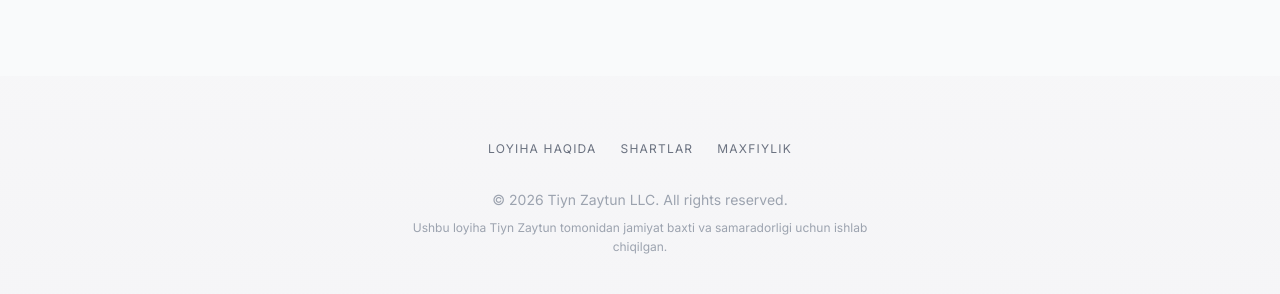
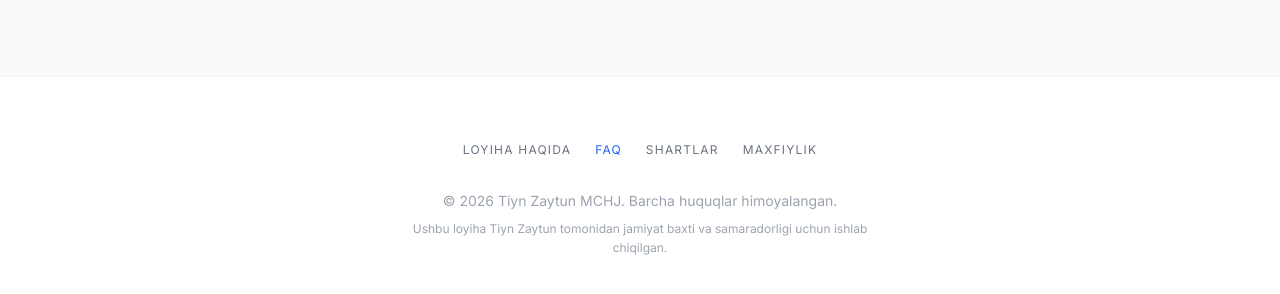
Before and after one commit to BRR-zaytun77/navbat-ol, a plain HTML site: page index.html in a window 1280 px wide. Shown: the part 1351-1645 px from the top of the page. Drawn offline with nearby package versions, Linux system fonts and the light colour scheme.

Commit message:
Update index.html
footer optmizations

```diff
--- a/index.html
+++ b/index.html
@@ -190,19 +190,17 @@
         </div>
     </section>
 
-    <footer class="py-16 text-center text-gray-400">
+    <footer class="py-16 text-center text-gray-400 border-t border-gray-100 bg-white">
         <div class="max-w-7xl mx-auto px-6">
             <div class="mb-8 flex justify-center space-x-6 text-[12px] font-medium uppercase tracking-widest text-gray-500">
-                <!-- <a href="about.html" class="hover:text-black transition" x-text="t[lang].menuAbout"></a>
-                <a href="terms.html" class="hover:text-black transition" x-text="t[lang].menuTerms"></a>
-                <a href="privacy.html" class="hover:text-black transition" x-text="t[lang].menuPrivacy"></a> -->
 
-                <a href="#" class="hover:text-black transition" x-text="t[lang].menuAbout"></a>
-                <a href="#" class="hover:text-black transition" x-text="t[lang].menuTerms"></a>
-                <a href="#" class="hover:text-black transition" x-text="t[lang].menuPrivacy"></a>
+                <a href="about.html" x-text="t[lang].menuAbout"></a>
+                <a href="faq.html" class="text-blue-600">FAQ</a>
+                <a href="terms.html" x-text="t[lang].menuTerms"></a>
+                <a href="privacy.html" x-text="t[lang].menuPrivacy"></a>
 
             </div>
-            <p class="mb-2 text-sm">&copy; 2026 Tiyn Zaytun LLC. All rights reserved.</p>
+            <p class="mb-2 text-sm" x-text="t[lang].copyright"></p>
             <p class="text-xs max-w-lg mx-auto leading-relaxed" x-text="t[lang].footerNote"></p>
         </div>
     </footer>
@@ -221,6 +219,7 @@
                 },
                 t: {
                     uz: {
+                        copyright: '© 2026 Tiyn Zaytun MCHJ. Barcha huquqlar himoyalangan.',
                         menuFeatures: 'Imkoniyatlar', menuAbout: 'Loyiha haqida', menuTerms: 'Shartlar', menuPrivacy: 'Maxfiylik',
                         downloadBtn: 'Yuklab olish', heroTitle: 'Vaqt - sizning eng katta boyligingiz.',
                         heroSub: 'Navbat-Ol bilan kutishni to\'xtating. Xizmatlarni masofadan band qiling va hayotingizdan zavqlaning.',
@@ -232,6 +231,7 @@
                         ]
                     },
                     uz_cyr: {
+                        copyright: '© 2026 Tiyn Zaytun МЧЖ. Барча ҳуқуқлар ҳимояланган.',
                         menuFeatures: 'Имкониятлар', menuAbout: 'Лойиҳа ҳақида', menuTerms: 'Шартлар', menuPrivacy: 'Махфийлик',
                         downloadBtn: 'Юклаб олиш', heroTitle: 'Вақт - сизнинг энг катта бойлигингиз.',
                         heroSub: 'Навбат-Ол билан кутишни тўхтатинг. Хизматларни масофадан банд қилинг ва ҳаётингиздан завқланинг.',
@@ -243,6 +243,7 @@
                         ]
                     },
                     ru: {
+                        copyright: '© 2026 ООО Tiyn Zaytun. Все права защищены.',
                         menuFeatures: 'Возможности', menuAbout: 'О проекте', menuTerms: 'Условия', menuPrivacy: 'Конфиденциальность',
                         downloadBtn: 'Скачать сейчас', heroTitle: 'Время — ваш самый ценный актив.',
                         heroSub: 'Перестаньте ждать с Navbat-Ol. Бронируйте услуги удаленно и наслаждайтесь каждой минутой.',
@@ -254,6 +255,7 @@
                         ]
                     },
                     en: {
+                        copyright: '© 2026 Tiyn Zaytun LLC. All rights reserved.',
                         menuFeatures: 'Features', menuAbout: 'About', menuTerms: 'Terms', menuPrivacy: 'Privacy',
                         downloadBtn: 'Download Now', heroTitle: 'Time is your most valuable asset.',
                         heroSub: 'Stop waiting with Navbat-Ol. Book services remotely and make every minute count.',
@@ -265,6 +267,7 @@
                         ]
                     },
                     ar: {
+                        copyright: '© 2026 شركة Tiyn Zaytun ذات مسؤولية محدودة. جميع الحقوق محفوظة.',
                         menuFeatures: 'المميزات', menuAbout: 'عن المشروع', menuTerms: 'الشروط', menuPrivacy: 'الخصوصية',
                         downloadBtn: 'تحميل الآن', heroTitle: 'الوقت هو أغلى ما تملك.',
                         heroSub: 'توقف عن الانتظار مع Navbat-Ol. احجز الخدمات عن بُعد واستمتع بحياتك.',
```
